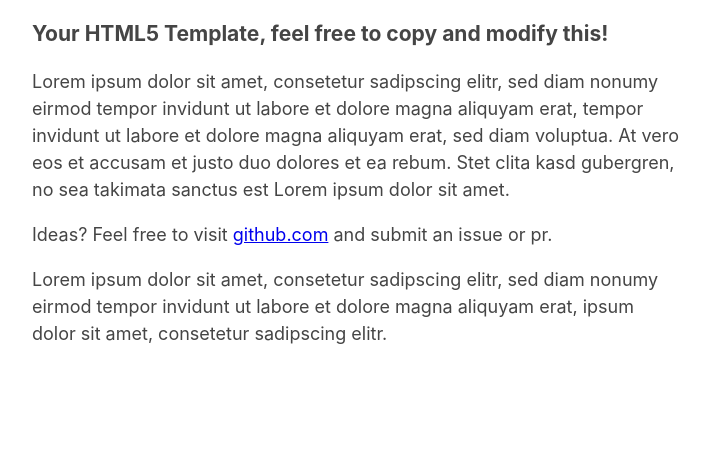
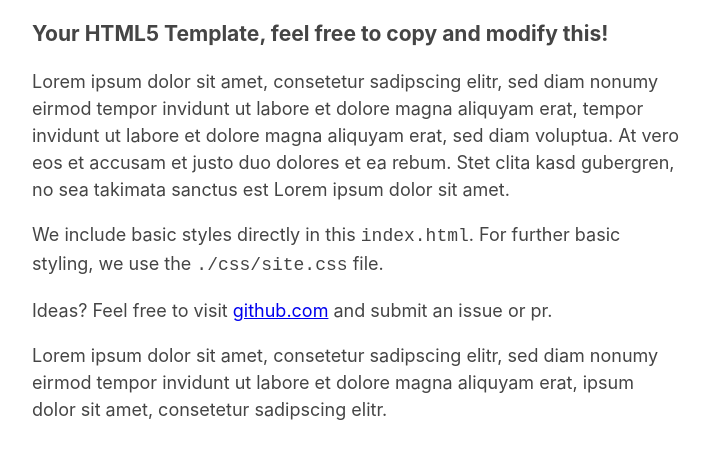
Before and after one commit to jdstaerk/basic-html5-template, a plain HTML site: page index.html in a window 1280 px wide. Shown: the part 86-544 px from the top of the page, without its empty margins (283-992 px from the left). Drawn offline with Linux system fonts and the light colour scheme.

Commit message:
Moved basic styles to index.html

```diff
--- a/css/site.css
+++ /dev/null
@@ -1,29 +0,0 @@
-body {
-  max-width: 650px;
-  margin: 40px auto;
-  padding: 0 10px;
-  line-height: 1.6;
-  font: 18px/1.5 -apple-system, BlinkMacSystemFont, "Segoe UI", Roboto, "Helvetica Neue", Arial, "Noto Sans", sans-serif, "Apple Color Emoji", "Segoe UI Emoji", "Segoe UI Symbol", "Noto Color Emoji";
-  color: #454545
-}
-
-h1,
-h2,
-h3,
-h4 {
-  line-height: 1.2
-}
-
-/*@media (prefers-color-scheme: dark) {
-  body {
-    color: white;
-    background: #454545
-  }
-  a:link {
-    color: #5bf
-  }
-  a:visited {
-    color: #ccf
-  }
-}
-*/
--- a/index.html
+++ b/index.html
@@ -8,6 +8,38 @@
   <meta name="viewport" content="width=device-width, initial-scale=1.0" />
   <title>Basic HTML5 Template</title>
 
+  <style>
+    body {
+      max-width: 650px;
+      margin: 40px auto;
+      padding: 0 10px;
+      line-height: 1.6;
+      font: 18px/1.5 -apple-system, BlinkMacSystemFont, "Segoe UI", Roboto, "Helvetica Neue", Arial, "Noto Sans", sans-serif, "Apple Color Emoji", "Segoe UI Emoji", "Segoe UI Symbol", "Noto Color Emoji";
+      color: #454545
+    }
+
+    h1,
+    h2,
+    h3,
+    h4 {
+      line-height: 1.2
+    }
+
+    @media (prefers-color-scheme: dark) {
+      body {
+        color: white;
+        background: #454545
+      }
+
+      a:link {
+        color: #5bf
+      }
+
+      a:visited {
+        color: #ccf
+      }
+    }
+  </style>
   <link rel="stylesheet" href="./css/site.css" />
   <!--Your CSS references-->
 </head>
@@ -22,6 +54,10 @@
     magna aliquyam erat, tempor invidunt ut labore et dolore magna aliquyam erat, sed diam voluptua. At
     vero eos et accusam et justo duo dolores et ea rebum. Stet clita kasd gubergren, no sea takimata sanctus est
     Lorem ipsum dolor sit amet.</p>
+  <p>
+    We include basic styles directly in this <code>index.html</code>. For further basic styling, we use the
+    <code>./css/site.css</code> file.
+  </p>
   <p>Ideas? Feel free to visit
     <a href="https://github.com/jdstaerk/basic-html5-template" target="_blank">github.com</a> and submit an issue or pr.
   </p>
```
